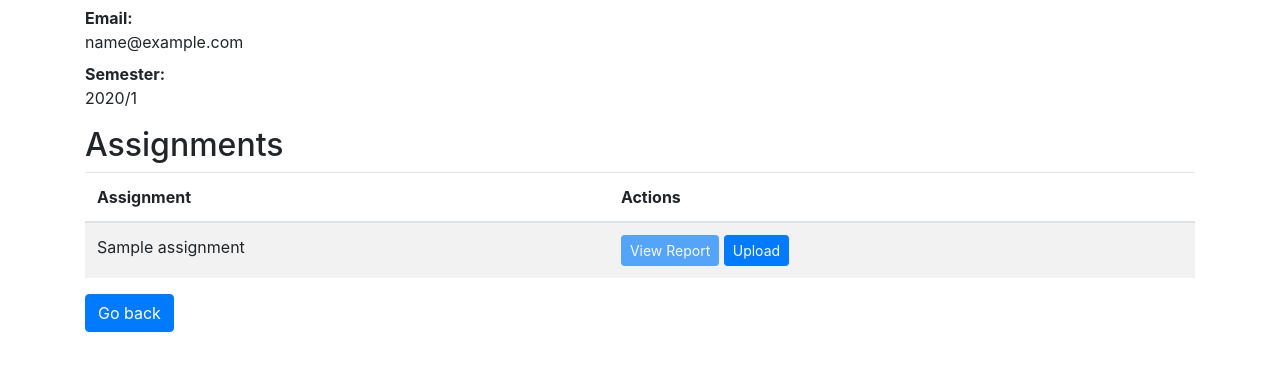
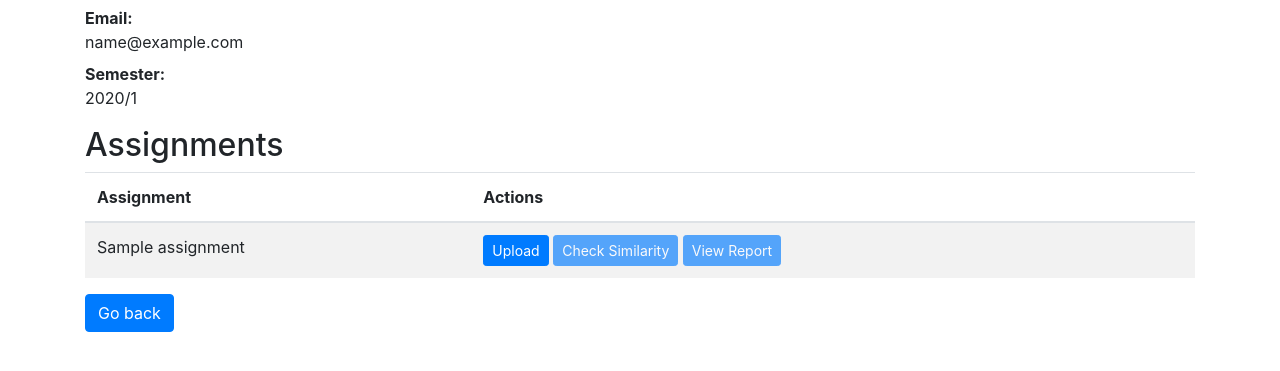
Before and after one commit to julianowick/mossweb, a Django app: page /plag/1/ in a window 1280 px wide. Shown: the part 218-589 px from the top of the page. Run offline with Django 3.2, Linux system fonts and the light colour scheme; tables that the repository leaves empty hold one stand-in row (values such as "Sample post"); some libraries are stand-ins or nearby versions.

Commit message:
Adding option to process similarity check from the GUI.

```diff
--- a/plag/models.py
+++ b/plag/models.py
@@ -51,6 +51,9 @@ class Assignment(models.Model):
     def report_filename(self):
         dirname = self.report_dirname()
         return '%s/report.html' % dirname
+
+    def is_uploaded(self):
+        return os.path.exists(str(self.upload))
 
     def is_processed(self):
         return os.path.exists(self.report_filename())
--- a/plag/templates/plag/course.html
+++ b/plag/templates/plag/course.html
@@ -28,12 +28,17 @@
 		<tr>
 			<td>{{ a }}</td>
 			<td>
+				<a href="{% url 'upload' a.id %}" class="btn btn-primary btn-sm" role="button">Upload</a>
+				{% if a.is_uploaded %}
+				<a href="{% url 'process' a.id %}" class="btn btn-primary btn-sm" role="button">Check Similarity</a>
+				{% else %}
+				<a href="#" class="btn btn-primary btn-sm disabled" role="button">Check Similarity</a>
+				{% endif %}
 				{% if a.is_processed %}
 				<a href="{% url 'report' a.id %}" class="btn btn-primary btn-sm" role="button">View Report</a>
 				{% else %}
 				<a href="#" class="btn btn-primary btn-sm disabled" role="button">View Report</a>
 				{% endif %}
-				<a href="{% url 'upload' a.id %}" class="btn btn-primary btn-sm" role="button">Upload</a>
 			</td>
 		</tr>
 	{% endfor %}
```
